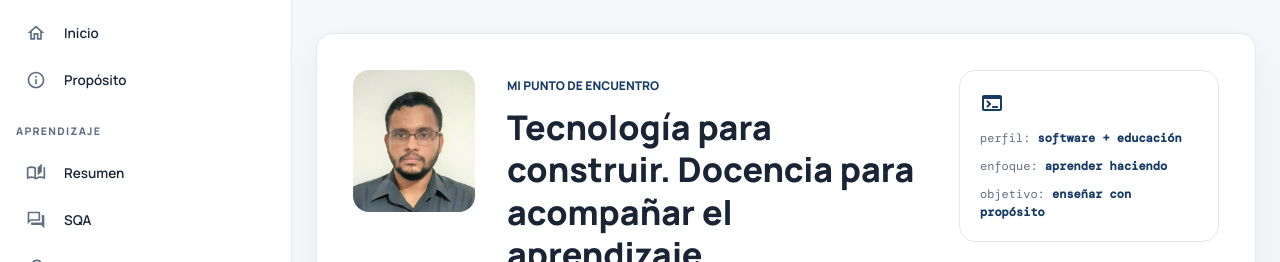
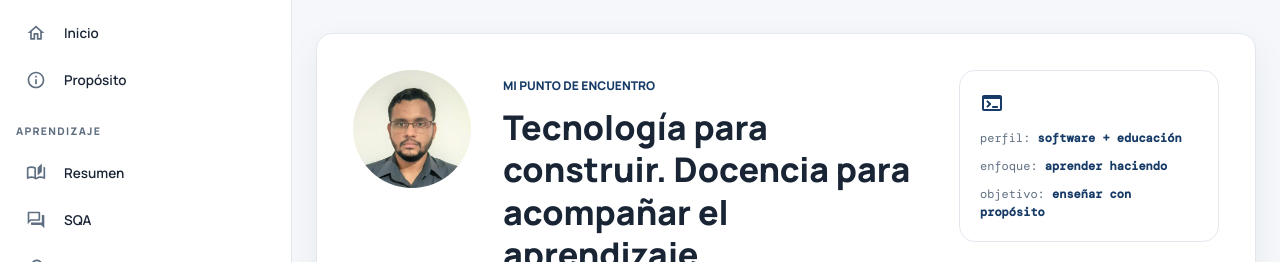
Before and after one commit to DanielDGe/portafolio-evaluacion-superior, a React (Vite) app: page /#/autor in a window 1280 px wide. Shown: the part 241-503 px from the top of the page. Built offline with nearby package versions, Linux system fonts and the light colour scheme.

Commit message:
style: restore clean circular author photo

```diff
--- a/src/styles.css
+++ b/src/styles.css
@@ -576,14 +576,14 @@ a {
 }
 
 .about-photo {
-  width: 122px;
-  height: 142px;
+  width: 118px;
+  height: 118px;
   flex: 0 0 auto;
   margin-top: 2px;
   display: block;
   object-fit: cover;
-  object-position: center 22%;
-  border-radius: 16px;
+  object-position: center 24%;
+  border-radius: 50%;
 }
 
 .about-code-panel {
```
